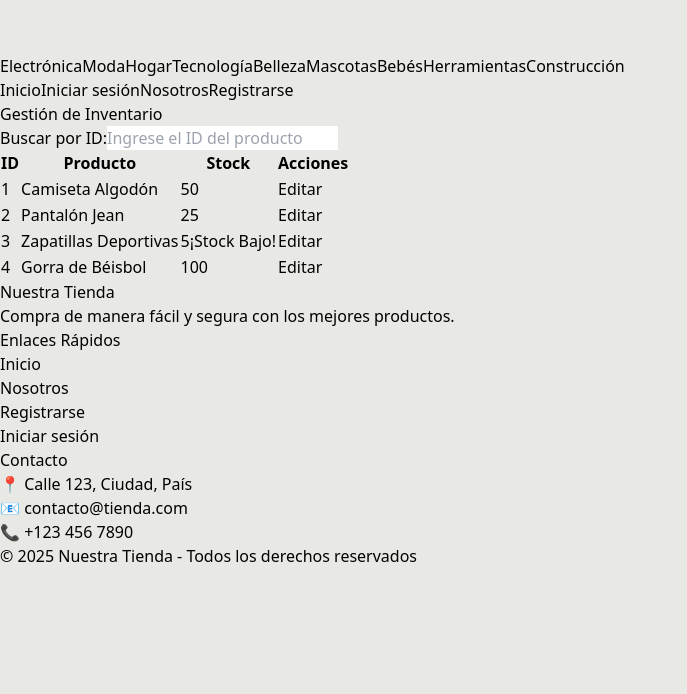
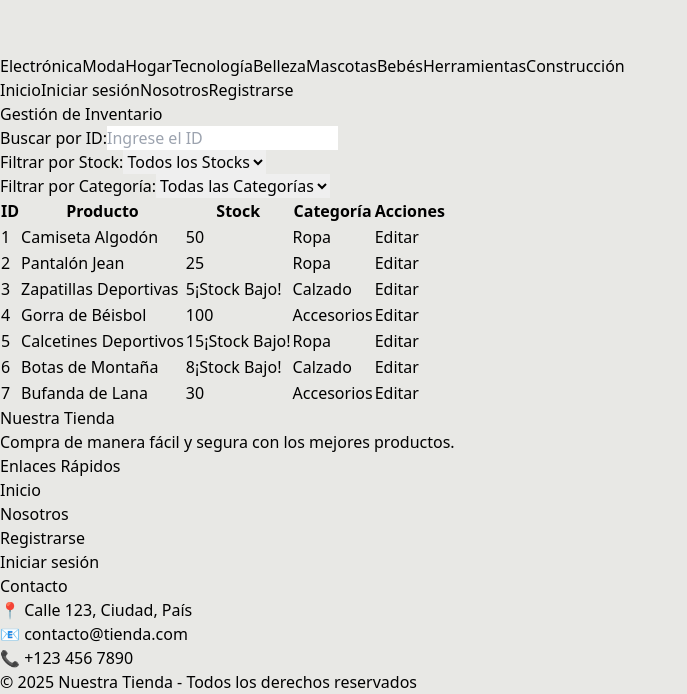
Before and after one commit to lauracoicue/Frontend-DesaIII, a React (Vite) app: page /inventory-management in a window 1280 px wide. Shown: the part 1640-2334 px from the top of the page, without its empty margins (0-687 px from the left). Before the commit the page ends 2208 px from the top, so only its background shows below. Built offline with nearby package versions, Linux system fonts and the light colour scheme.

Commit message:
Actualización página inventario, se agregaron los filtros

```diff
--- a/src/pages/InventoryManagement.jsx
+++ b/src/pages/InventoryManagement.jsx
@@ -1,32 +1,57 @@
 import React, { useState, useEffect } from 'react';
 
 const InventoryManagement = () => {
-  const [inventory, setInventory] = useState([
-    { id: 1, name: 'Camiseta Algodón', stock: 50, lowStockThreshold: 10 },
-    { id: 2, name: 'Pantalón Jean', stock: 25, lowStockThreshold: 5 },
-    { id: 3, name: 'Zapatillas Deportivas', stock: 5, lowStockThreshold: 8 },
-    { id: 4, name: 'Gorra de Béisbol', stock: 100, lowStockThreshold: 15 },
-  ]);
+  const initialInventory = [
+    { id: 1, name: 'Camiseta Algodón', stock: 50, lowStockThreshold: 10, category: 'Ropa' },
+    { id: 2, name: 'Pantalón Jean', stock: 25, lowStockThreshold: 5, category: 'Ropa' },
+    { id: 3, name: 'Zapatillas Deportivas', stock: 5, lowStockThreshold: 8, category: 'Calzado' },
+    { id: 4, name: 'Gorra de Béisbol', stock: 100, lowStockThreshold: 15, category: 'Accesorios' },
+    { id: 5, name: 'Calcetines Deportivos', stock: 15, lowStockThreshold: 20, category: 'Ropa' },
+    { id: 6, name: 'Botas de Montaña', stock: 8, lowStockThreshold: 12, category: 'Calzado' },
+    { id: 7, name: 'Bufanda de Lana', stock: 30, lowStockThreshold: 10, category: 'Accesorios' },
+  ];
 
+  const [inventory, setInventory] = useState(initialInventory);
   const [searchTerm, setSearchTerm] = useState('');
-  const [filteredInventory, setFilteredInventory] = useState(inventory);
+  const [stockFilter, setStockFilter] = useState('all');
+  const [categoryFilter, setCategoryFilter] = useState('all');
+  const [filteredInventory, setFilteredInventory] = useState(initialInventory);
   const [editingId, setEditingId] = useState(null);
   const [editedStock, setEditedStock] = useState('');
+  const [availableCategories, setAvailableCategories] = useState(['all', ...new Set(initialInventory.map(item => item.category))]);
 
   useEffect(() => {
     // Aquí podrías tener lógica para verificar la autenticación del administrador
-    // Por ahora, asumimos que el acceso a este componente ya está protegido.
   }, []);
 
   useEffect(() => {
-    const results = inventory.filter(item =>
+    let results = inventory.filter(item =>
       item.id.toString().includes(searchTerm)
     );
+
+    if (stockFilter === 'low') {
+      results = results.filter(item => item.stock <= item.lowStockThreshold);
+    } else if (stockFilter === 'high') {
+      results = results.filter(item => item.stock > item.lowStockThreshold);
+    }
+
+    if (categoryFilter !== 'all') {
+      results = results.filter(item => item.category === categoryFilter);
+    }
+
     setFilteredInventory(results);
-  }, [searchTerm, inventory]);
+  }, [searchTerm, stockFilter, categoryFilter, inventory]);
 
   const handleSearchChange = (event) => {
     setSearchTerm(event.target.value);
+  };
+
+  const handleStockFilterChange = (event) => {
+    setStockFilter(event.target.value);
+  };
+
+  const handleCategoryFilterChange = (event) => {
+    setCategoryFilter(event.target.value);
   };
 
   const handleEdit = (id, currentStock) => {
@@ -40,11 +65,13 @@ const InventoryManagement = () => {
     );
     setInventory(updatedInventory);
     setFilteredInventory(updatedInventory.filter(item =>
-      item.id.toString().includes(searchTerm)
+      item.id.toString().includes(searchTerm) &&
+      (stockFilter === 'all' || (stockFilter === 'low' ? item.stock <= item.lowStockThreshold : item.stock > item.lowStockThreshold)) &&
+      (categoryFilter === 'all' || item.category === categoryFilter)
     ));
     setEditingId(null);
     setEditedStock('');
-    // Aquí podrías llamar a una API para guardar los cambios en el backend
+    // Llamada a la API para guardar los cambios
     console.log(`Inventario del producto ${id} actualizado a ${editedStock}`);
   };
 
@@ -65,7 +92,8 @@ const InventoryManagement = () => {
     <div className="container mx-auto p-4">
       <h1 className="text-2xl font-bold mb-4">Gestión de Inventario</h1>
 
-      <div className="mb-4">
+      <div className="mb-4 flex space-x-4">
+        <div className="w-1/3">
           <label htmlFor="search" className="block text-gray-700 text-sm font-bold mb-2">
             Buscar por ID:
           </label>
@@ -73,10 +101,44 @@ const InventoryManagement = () => {
             type="text"
             id="search"
             className="shadow appearance-none border rounded w-full py-2 px-3 text-gray-700 leading-tight focus:outline-none focus:shadow-outline"
-          placeholder="Ingrese el ID del producto"
+            placeholder="Ingrese el ID"
             value={searchTerm}
             onChange={handleSearchChange}
           />
+        </div>
+
+        <div className="w-1/3">
+          <label htmlFor="stockFilter" className="block text-gray-700 text-sm font-bold mb-2">
+            Filtrar por Stock:
+          </label>
+          <select
+            id="stockFilter"
+            className="shadow appearance-none border rounded w-full py-2 px-3 text-gray-700 leading-tight focus:outline-none focus:shadow-outline"
+            value={stockFilter}
+            onChange={handleStockFilterChange}
+          >
+            <option value="all">Todos los Stocks</option>
+            <option value="low">Stock Bajo</option>
+            <option value="high">Stock Suficiente</option>
+          </select>
+        </div>
+
+        <div className="w-1/3">
+          <label htmlFor="categoryFilter" className="block text-gray-700 text-sm font-bold mb-2">
+            Filtrar por Categoría:
+          </label>
+          <select
+            id="categoryFilter"
+            className="shadow appearance-none border rounded w-full py-2 px-3 text-gray-700 leading-tight focus:outline-none focus:shadow-outline"
+            value={categoryFilter}
+            onChange={handleCategoryFilterChange}
+          >
+            <option value="all">Todas las Categorías</option>
+            {availableCategories.filter(cat => cat !== 'all').map(category => (
+              <option key={category} value={category}>{category}</option>
+            ))}
+          </select>
+        </div>
       </div>
 
       <table className="table-auto w-full border-collapse border border-gray-300">
@@ -85,6 +147,7 @@ const InventoryManagement = () => {
             <th className="border border-gray-300 px-4 py-2">ID</th>
             <th className="border border-gray-300 px-4 py-2">Producto</th>
             <th className="border border-gray-300 px-4 py-2">Stock</th>
+            <th className="border border-gray-300 px-4 py-2">Categoría</th>
             <th className="border border-gray-300 px-4 py-2">Acciones</th>
           </tr>
         </thead>
@@ -114,6 +177,7 @@ const InventoryManagement = () => {
                   </>
                 )}
               </td>
+              <td className="border border-gray-300 px-4 py-2">{item.category}</td>
               <td className="border border-gray-300 px-4 py-2">
                 {editingId !== item.id && (
                   <button onClick={() => handleEdit(item.id, item.stock)} className="bg-blue-500 hover:bg-blue-700 text-white font-bold py-1 px-2 rounded-md">Editar</button>
@@ -123,8 +187,8 @@ const InventoryManagement = () => {
           ))}
           {filteredInventory.length === 0 && (
             <tr>
-              <td colSpan="4" className="border border-gray-300 px-4 py-2 text-center">
-                No se encontraron productos con el ID: {searchTerm}
+              <td colSpan="5" className="border border-gray-300 px-4 py-2 text-center">
+                No se encontraron productos con los filtros aplicados.
               </td>
             </tr>
           )}
```
Lines whose indentation alone changed are shown as unchanged.
